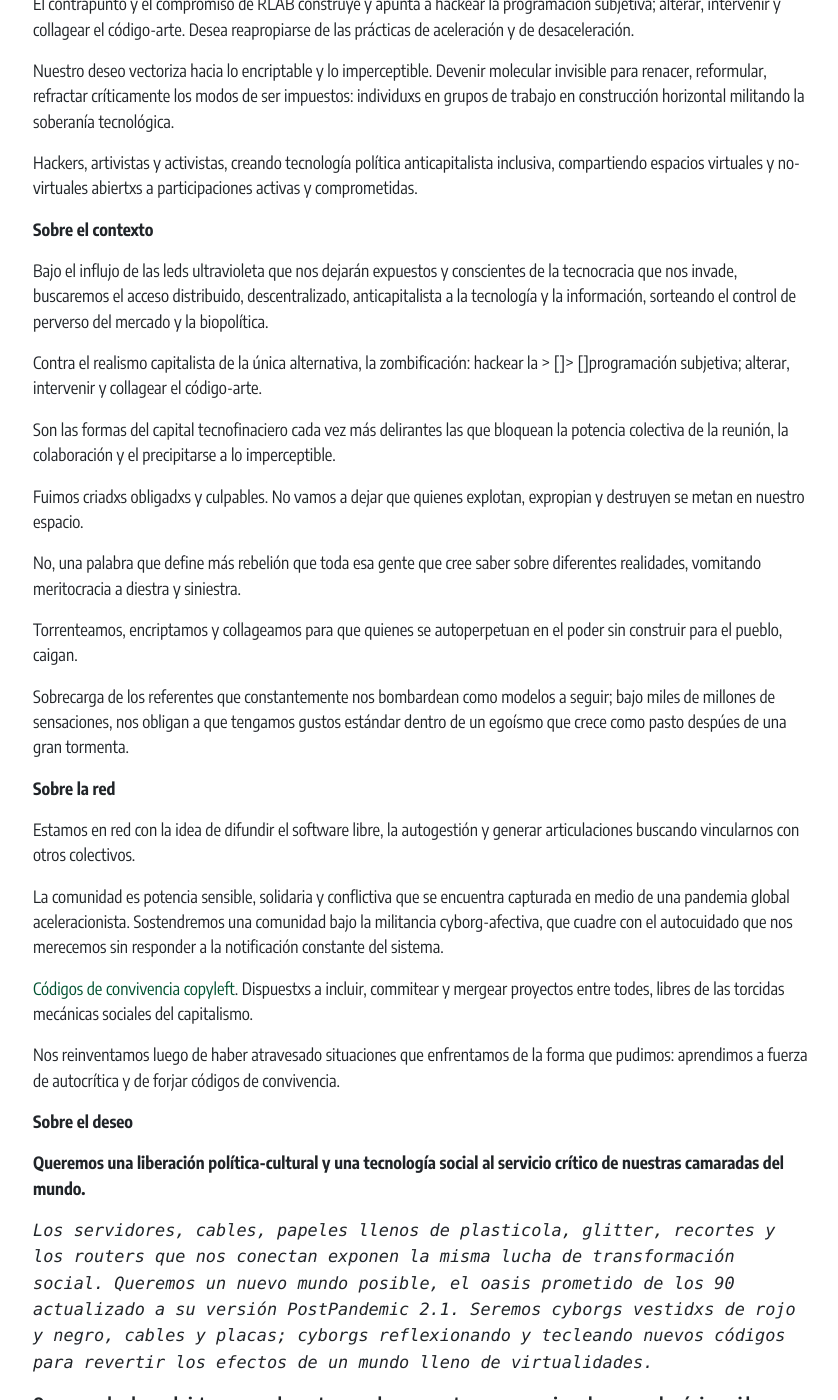
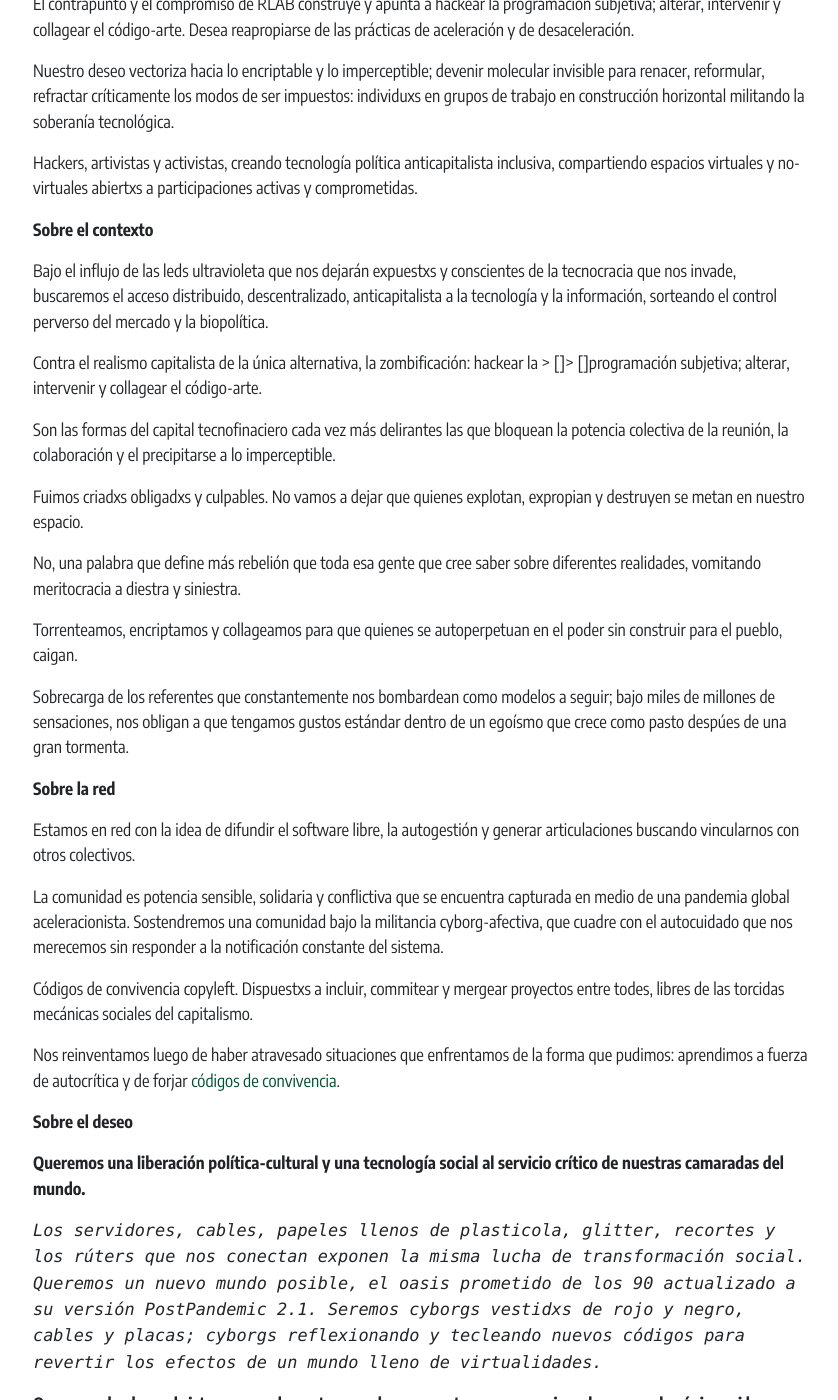
Before and after one commit to rlyehlab/rlab.be, a Jekyll site: the page built from manifiesto.md, in a window 1280 px wide and 1400 px high, scrolled down 210 px. Shown: the whole window, without its empty margins (217-1055 px from the left). Built offline with Jekyll 4.4.1, drawn with Linux system fonts in a browser that asks for light colours.

Commit message:
correcciones menores

````diff
--- a/manifiesto.md
+++ b/manifiesto.md
@@ -11,13 +11,13 @@ nav_order: 1
 
 El contrapunto y el compromiso de RLAB construye y apunta a hackear la programación subjetiva; alterar, intervenir y collagear el código-arte. Desea reapropiarse de las prácticas de aceleración y de desaceleración.
 
-Nuestro deseo vectoriza hacia lo encriptable y lo imperceptible. Devenir molecular invisible para renacer, reformular, refractar críticamente los modos de ser impuestos: individuxs en grupos de trabajo en construcción horizontal militando la soberanía tecnológica.
+Nuestro deseo vectoriza hacia lo encriptable y lo imperceptible; devenir molecular invisible para renacer, reformular, refractar críticamente los modos de ser impuestos: individuxs en grupos de trabajo en construcción horizontal militando la soberanía tecnológica.
 
 Hackers, artivistas y activistas, creando tecnología política anticapitalista inclusiva, compartiendo espacios virtuales y no-virtuales abiertxs a participaciones activas y comprometidas.
 
 **Sobre el contexto**
 
-Bajo el influjo de las leds ultravioleta que nos dejarán expuestos y conscientes de la tecnocracia que nos invade, buscaremos el acceso distribuido, descentralizado, anticapitalista a la tecnología y la información, sorteando el control de perverso del mercado y la biopolítica.
+Bajo el influjo de las leds ultravioleta que nos dejarán expuestxs y conscientes de la tecnocracia que nos invade, buscaremos el acceso distribuido, descentralizado, anticapitalista a la tecnología y la información, sorteando el control perverso del mercado y la biopolítica.
 
 Contra el realismo capitalista de la única alternativa, la zombificación: hackear la > []> []programación subjetiva; alterar, intervenir y collagear el código-arte.
 
@@ -37,16 +37,16 @@ Estamos en red con la idea de difundir el software libre, la autogestión y gene
 
 La comunidad es potencia sensible, solidaria y conflictiva que se encuentra capturada en medio de una pandemia global aceleracionista.  Sostendremos una comunidad bajo la militancia cyborg-afectiva, que cuadre con el autocuidado que nos merecemos sin responder a la notificación constante del sistema.
 
-[Códigos de convivencia copyleft](/codigos). Dispuestxs a incluir, commitear y mergear proyectos entre todes, libres de las torcidas mecánicas sociales del capitalismo.
+Códigos de convivencia copyleft. Dispuestxs a incluir, commitear y mergear proyectos entre todes, libres de las torcidas mecánicas sociales del capitalismo.
 
-Nos reinventamos luego de haber atravesado situaciones que enfrentamos de la forma que pudimos: aprendimos a fuerza de autocrítica y de forjar códigos de convivencia.
+Nos reinventamos luego de haber atravesado situaciones que enfrentamos de la forma que pudimos: aprendimos a fuerza de autocrítica y de forjar [códigos de convivencia](/codigos).
 
 
 **Sobre el deseo**
 
 **Queremos una liberación política-cultural y una tecnología social al servicio crítico de nuestras camaradas del mundo.**
 
-*```Los servidores, cables, papeles llenos de plasticola, glitter, recortes y los routers que nos conectan exponen la misma lucha de transformación social.
+*```Los servidores, cables, papeles llenos de plasticola, glitter, recortes y los rúters que nos conectan exponen la misma lucha de transformación social.
 Queremos un nuevo mundo posible, el oasis prometido de los 90 actualizado a su versión PostPandemic 2.1.
 Seremos cyborgs vestidxs de rojo y negro, cables y placas; cyborgs reflexionando y tecleando nuevos códigos para revertir los efectos de un mundo lleno de virtualidades. ```*
 
````
